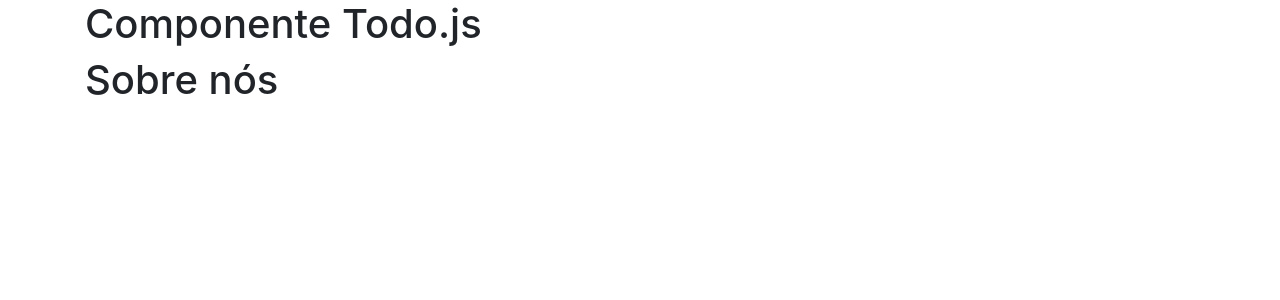
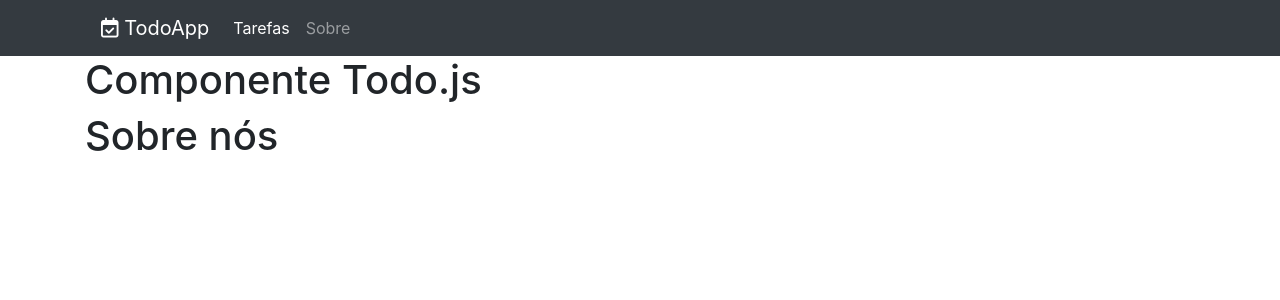
Before and after one commit to ollyvergithub/CursoReactReduxMarceloCod3rTodoApp, a React (Create React App) app in the folder frontend/: page / in a window 1280 px wide. Shown: the top 300 px of the page. Built offline with nearby package versions, Linux system fonts and the light colour scheme.

Commit message:
Aula - 5 - 46 - Componente Menu

```diff
--- a/frontend/src/about/About.js
+++ b/frontend/src/about/About.js
@@ -1,6 +1,6 @@
 import React from 'react';
 
-const About =  () =>(
+const About = () =>(
     <div>
         <h1>Sobre nós</h1>
     </div>
--- a/frontend/src/main/App.js
+++ b/frontend/src/main/App.js
@@ -1,12 +1,16 @@
 import React from 'react';
 import Todo from '../todo/Todo'
 import About from '../about/About'
+import Menu from '../template/Menu';
 
 const App = ()=> (
-    <div className="container">
-        <Todo/>
-        <About/>
-    </div>
+    <section id="main" role="main">
+        <Menu/>
+        <section className="container">
+            <Todo/>
+            <About/>
+        </section>
+    </section>
 );
 
 export default App;
--- /dev/null
+++ b/frontend/src/template/Menu.js
@@ -0,0 +1,33 @@
+import React from 'react';
+
+const Menu = ()=>(
+    <section className="col-12 pr-0 pl-0 bg-dark">
+
+        <section className="container">
+
+            <nav className="navbar navbar-expand-lg navbar-dark bg-dark">
+                <a className="navbar-brand" href="#"><i className="fa fa-calendar-check-o"></i> TodoApp</a>
+                <button className="navbar-toggler" type="button" data-toggle="collapse" data-target="#navbarSupportedContent" aria-controls="navbarSupportedContent" aria-expanded="false" aria-label="Toggle navigation">
+                    <span className="navbar-toggler-icon"></span>
+                </button>
+
+                <div className="collapse navbar-collapse" id="navbarSupportedContent">
+                    <ul className="navbar-nav mr-auto">
+                        <li className="nav-item active">
+                            <a className="nav-link" href="#/todos">Tarefas <span className="sr-only">(current)</span></a>
+                        </li>
+                        <li className="nav-item">
+                            <a className="nav-link" href="#/about">Sobre</a>
+                        </li>
+
+                    </ul>
+
+                </div>
+            </nav>
+
+        </section>
+
+    </section>
+);
+
+export default Menu;
```
Also changed, not shown: 1 other file (tests, documents, lock files or other folders).
